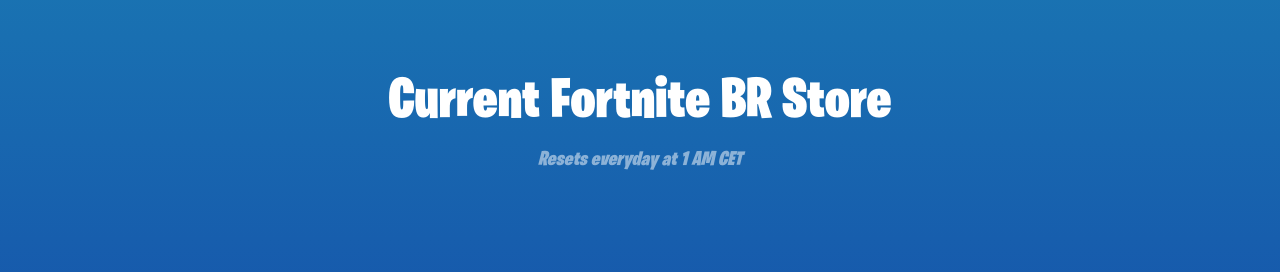
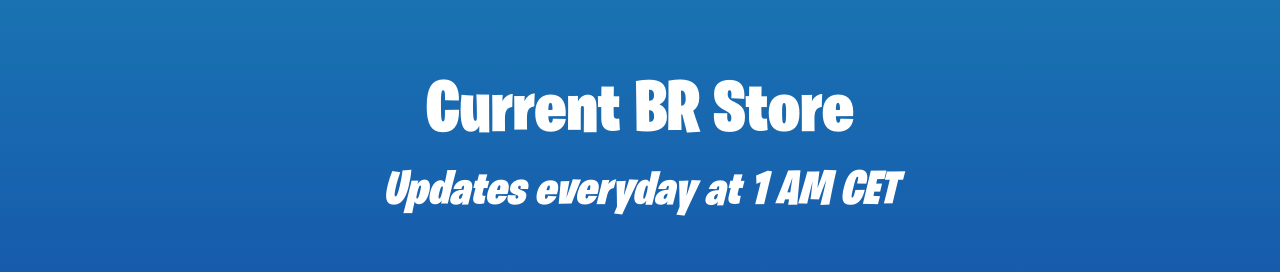
Before and after one commit to JakubDrozd/Project-Shopping-Cart, a React (Create React App) app in the folder project-shopping-cart/: page /shop in a window 1280 px wide. Shown: the part 166-438 px from the top of the page. Built offline with nearby package versions, Linux system fonts and the light colour scheme; no server answers.

Commit message:
Feat: now ratings are now displayed at the shop as well as at home page

```diff
--- a/project-shopping-cart/src/components/Shop.js
+++ b/project-shopping-cart/src/components/Shop.js
@@ -27,10 +27,10 @@
       <header className="py-5 arena">
         <div className="container px-4 px-lg-5 my-5">
           <div className="text-center text-white">
-            <h1 className="display-4 fw-bolder">Current Fortnite BR Store</h1>
-            <p className="lead fw-normal text-white-50 mb-0">
-              <i>Resets everyday at 1 AM CET</i>
-            </p>
+            <h1 className="display-2 fw-bolder">Current BR Store</h1>
+            <h1 className="lead fw-normal text-white-80 mb-0 display-5">
+              <i>Updates everyday at 1 AM CET</i>
+            </h1>
           </div>
         </div>
       </header>
@@ -76,6 +76,10 @@
                               <h5 className="fw-bolder display-5 pt-4">
                                 {item.item.name}
                               </h5>
+                              <div className="d-flex justify-content-center align-items-center">
+                                <h4>{item.item.ratings.avgStars} ⭐</h4>
+                                <h4>({item.item.ratings.numberVotes} votes)</h4>
+                              </div>
                             </div>
                           </div>
                           {/* Product actions*/}
```
